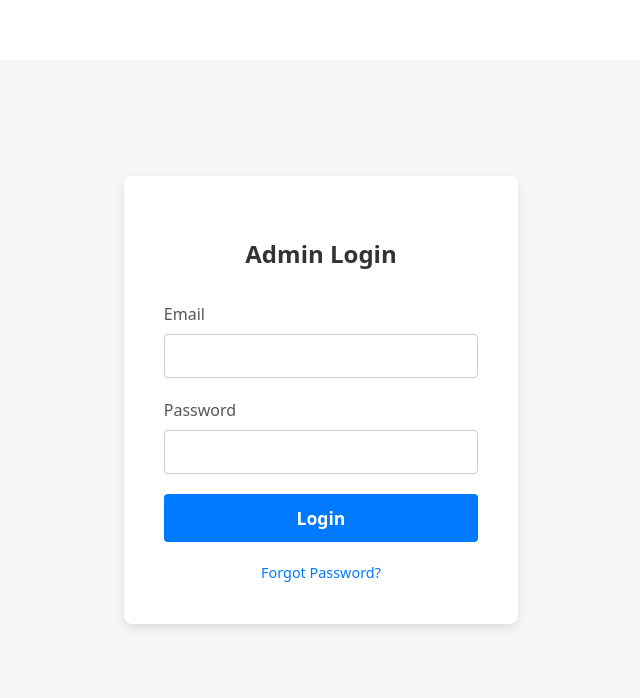
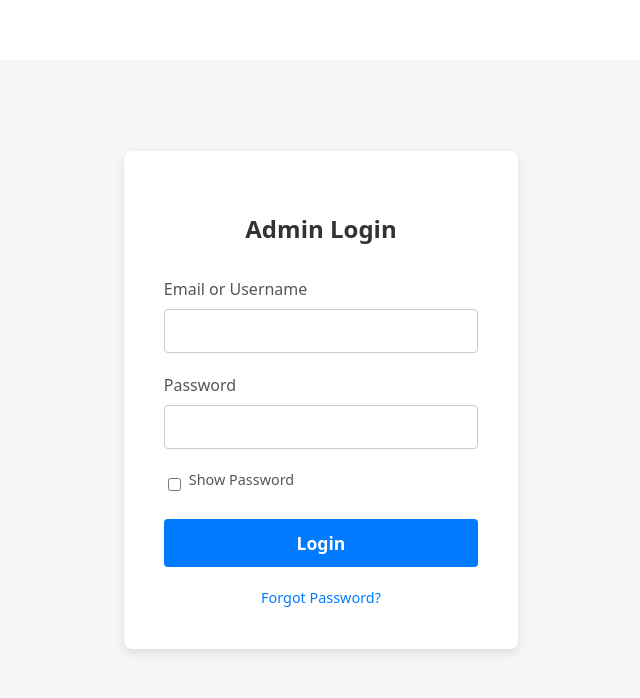
Before and after one commit to Cybercom-Creation/AdminPanel, a React (Vite) app in the folder admin-frontend/: page /login in a window 1280 px wide. Shown: the top 698 px of the page, without its empty margins (319-959 px from the left). Built offline with nearby package versions, Linux system fonts and the light colour scheme; no server answers.

Commit message:
Implemented show password checkbox

```diff
--- a/admin-frontend/public/App.css
+++ b/admin-frontend/public/App.css
@@ -119,7 +119,6 @@
 
 
 
-
 .logo {
   height: 6em;
   padding: 1.5em;
--- a/admin-frontend/src/App.jsx
+++ b/admin-frontend/src/App.jsx
@@ -43,6 +43,8 @@ function AuthStatus() {
   const authStatus = AuthStatus(); // Call AuthStatus to get its return value
   const { handleLogout, isAuthenticated } = authStatus; // Destructure from the returned object
 
+  const [isContentLoading, setIsContentLoading] = useState(false); // New state for content loading
+
   const menuRef = useRef(null);
 
   // Function to toggle the menu
@@ -75,7 +77,7 @@ function AuthStatus() {
     <div className="app-container">
       {/* Header Section */}
       <header className="app-header">
-        <h1 className="app-title">Admin Panel</h1> {/* Changed title slightly for clarity */}
+      <h1 className="app-title">{!isContentLoading ? 'Admin' : ''}</h1>
         {/* The AuthStatus component is no longer directly rendered here for its text */}
       </header>
       {/* Action Buttons Container - now holds the dropdown trigger */}
@@ -104,7 +106,7 @@ function AuthStatus() {
 
       {/* Main Content Area */}
       <main className="app-main-content">
-        {children} {/* Render the protected page component passed as children */}
+        {React.cloneElement(children, { setIsContentLoading })}
       </main>
     </div>
   );
--- a/admin-frontend/src/components/UserTable.jsx
+++ b/admin-frontend/src/components/UserTable.jsx
@@ -15,7 +15,7 @@ const formatStartTime = (timestamp) => {
   }
 };
 
-function UserTable() {
+function UserTable({ setIsContentLoading }) {
 
   const [users, setUsers] = useState([]);
   const [isLoading, setIsLoading] = useState(true);
@@ -38,6 +38,13 @@ function UserTable() {
     };
     loadUsers();
   }, []); // Empty dependency array means this runs once on mount
+
+  useEffect(() => {
+    // Pass the UserTable's loading state up to AppLayout
+    if (setIsContentLoading) {
+      setIsContentLoading(isLoading);
+    }
+  }, [isLoading, setIsContentLoading]);
 
   const sortedUsers = useMemo(() => {
     let sortableItems = [...users];
--- a/admin-frontend/src/pages/LoginPage.css
+++ b/admin-frontend/src/pages/LoginPage.css
@@ -49,6 +49,25 @@
     border-color: #007bff;
     outline: none;
     box-shadow: 0 0 0 2px rgba(0, 123, 255, 0.25);
+  }
+
+  .show-password-group {
+    display: flex;
+    align-items: center;
+    margin-bottom: 20px; /* Keep consistent spacing */
+    font-size: 0.9rem;
+  }
+
+  .show-password-group input[type="checkbox"] {
+    margin-right: 8px;
+    width: auto; /* Override default input width */
+    /* Ensure visibility */
+    opacity: 1;
+    position: static; /* Ensure it's not accidentally positioned off-screen */
+    /* Add a little explicit size if auto isn't working, though usually not needed */
+    /* min-width: 13px;
+    min-height: 13px; */
+    cursor: pointer; /* Make it clear it's clickable */
   }
 
   .login-button {
--- a/admin-frontend/src/pages/LoginPage.jsx
+++ b/admin-frontend/src/pages/LoginPage.jsx
@@ -7,6 +7,7 @@ import './LoginPage.css'; // Create this CSS file for styling
 function LoginPage() {
   const [email, setEmail] = useState('');
   const [password, setPassword] = useState('');
+  const [showPassword, setShowPassword] = useState(false); // State for password visibility
   const { login, isLoading, error, clearError } = useAuth();
   const navigate = useNavigate();
   const location = useLocation();
@@ -41,9 +42,9 @@ function LoginPage() {
         {error && <AlertOverlay message={error} onClose={clearError} />}
 
         <div className="form-group">
-          <label htmlFor="email">Email</label>
+          <label htmlFor="email">Email or Username</label>
           <input
-            type="email"
+            type="text"
             id="email"
             value={email}
             onChange={(e) => setEmail(e.target.value)}
@@ -54,13 +55,23 @@ function LoginPage() {
         <div className="form-group">
           <label htmlFor="password">Password</label>
           <input
-            type="password"
+            type={showPassword ? 'text' : 'password'}
             id="password"
             value={password}
             onChange={(e) => setPassword(e.target.value)}
             required
             disabled={isLoading}
           />
+          </div>
+        <div className="form-group show-password-group">
+          <input
+            type="checkbox"
+            id="showPassword"
+            checked={showPassword}
+            onChange={() => setShowPassword(!showPassword)}
+            disabled={isLoading}
+          />
+          <label htmlFor="showPassword">Show Password</label>
         </div>
         <button type="submit" disabled={isLoading} className="login-button">
           {isLoading ? 'Logging in...' : 'Login'}
```
Also changed, not shown: 1 other file (tests, documents, lock files or other folders).
